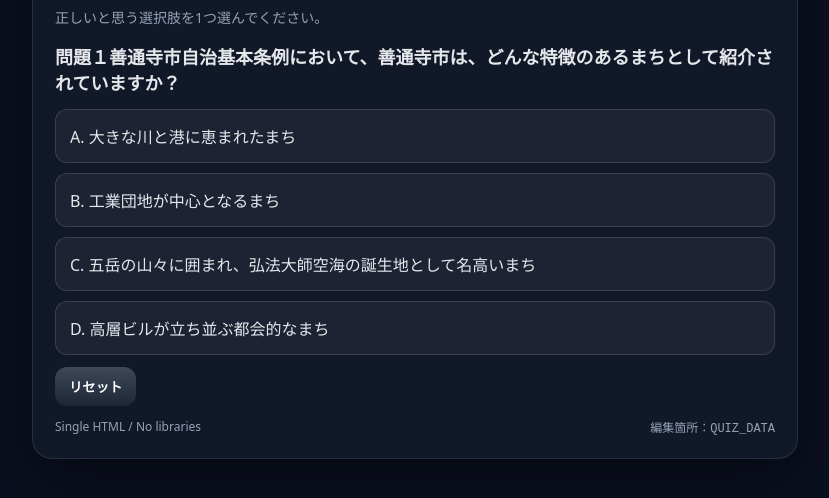
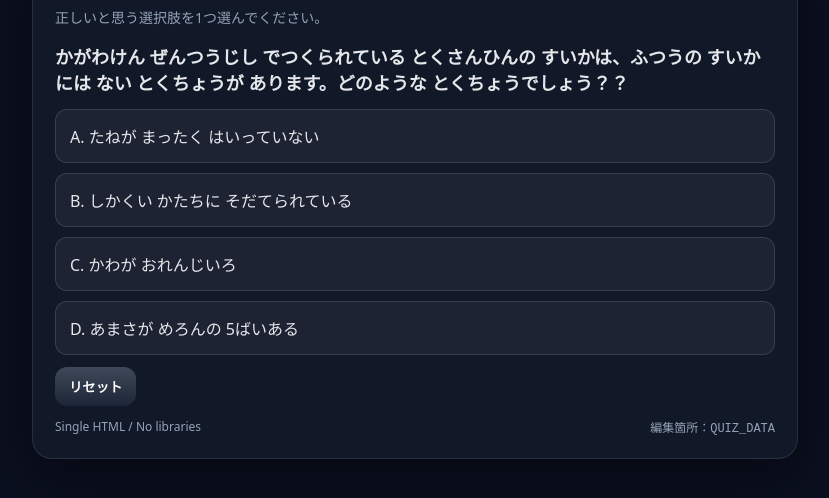
Before and after one commit to jako-ojisan/qr-quiz-2, a plain HTML site: page index.html in a window 1280 px wide. Shown: the part 218-716 px from the top of the page, without its empty margins (225-1054 px from the left). Drawn offline with Linux system fonts and the light colour scheme.

Commit message:
first commit

```diff
--- a/index.html
+++ b/index.html
@@ -58,14 +58,14 @@
 <script>
 /* ====== クイズ定義（ここを書き換えて使います） ====== */
 const QUIZ_DATA = {
-  question: "問題１善通寺市自治基本条例において、善通寺市は、どんな特徴のあるまちとして紹介されていますか？",
+  question: "かがわけん ぜんつうじし でつくられている とくさんひんの すいかは、ふつうの すいかには ない とくちょうが あります。どのような とくちょうでしょう？？",
   choices: [
-    "A. 大きな川と港に恵まれたまち",
-    "B. 工業団地が中心となるまち",
-    "C. 五岳の山々に囲まれ、弘法大師空海の誕生地として名高いまち",
-    "D. 高層ビルが立ち並ぶ都会的なまち"
+    "A. たねが まったく はいっていない",
+    "B. しかくい かたちに そだてられている",
+    "C. かわが おれんじいろ",
+    "D. あまさが めろんの 5ばいある"
   ],
-  correctIndex: 2,        // 0始まり（Bが正解なら 1）
+  correctIndex: 1,        // 0始まり（Bが正解なら 1）
   keywordOnCorrect: "SUNFLOWER" // 正解時に表示するキーワード（不要なら "" に）
 };
 /* ===================================================== */
```
